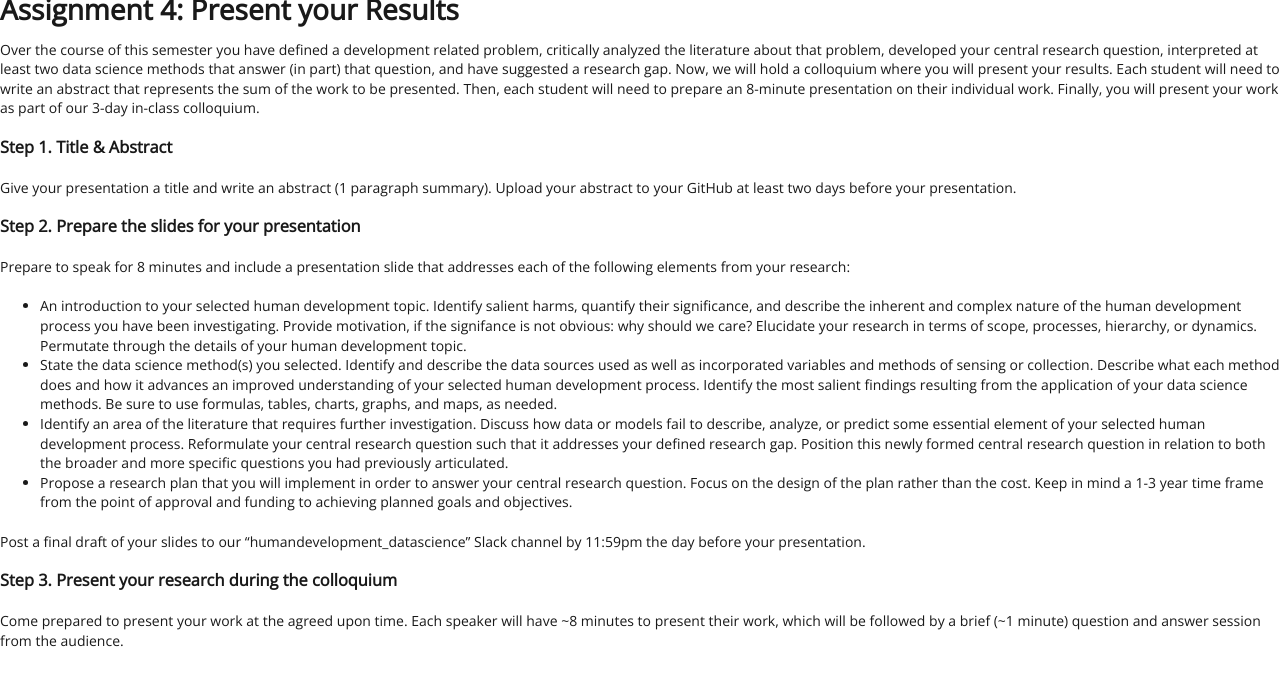
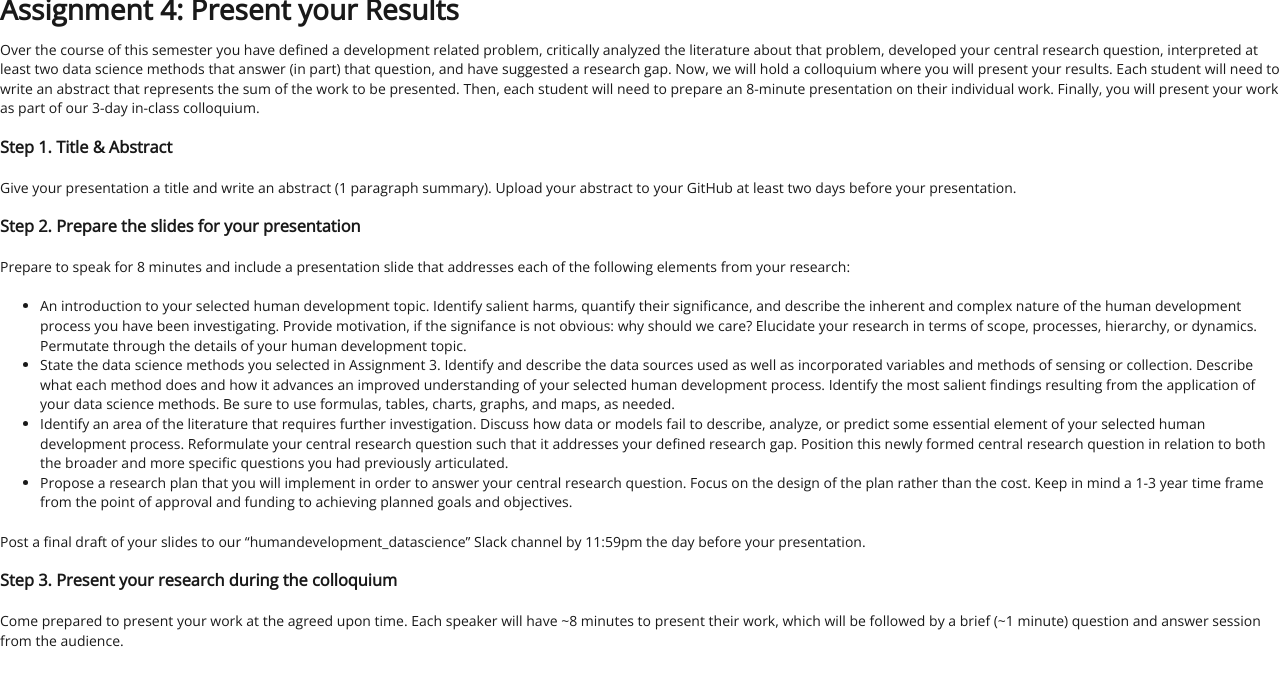
Before and after one commit to EMBrewer/dat150, a Jekyll site: the page built from _posts/2021-09-23-Assignment4.md, in a window 1280 px wide. Shown: the top 686 px of the page. Built offline with Jekyll 4.4.1, drawn with Linux system fonts in a browser that asks for light colours; our own code applies the rules of GitHub Pages for plain Markdown files.

Commit message:
Update 2021-09-23-Assignment4.md

```diff
--- a/_posts/2021-09-23-Assignment4.md
+++ b/_posts/2021-09-23-Assignment4.md
@@ -11,7 +11,7 @@ Give your presentation a title and write an abstract (1 paragraph summary). Uplo
 Prepare to speak for 8 minutes and include a presentation slide that addresses each of the following elements from your research:
 
 * An introduction to your selected human development topic. Identify salient harms, quantify their significance, and describe the inherent and complex nature of the human development process you have been investigating. Provide motivation, if the signifance is not obvious: why should we care? Elucidate your research in terms of scope, processes, hierarchy, or dynamics. Permutate through the details of your human development topic.
-* State the data science method(s) you selected. Identify and describe the data sources used as well as incorporated variables and methods of sensing or collection. Describe what each method does and how it advances an improved understanding of your selected human development process. Identify the most salient findings resulting from the application of your data science methods. Be sure to use formulas, tables, charts, graphs, and maps, as needed.
+* State the data science methods you selected in Assignment 3. Identify and describe the data sources used as well as incorporated variables and methods of sensing or collection. Describe what each method does and how it advances an improved understanding of your selected human development process. Identify the most salient findings resulting from the application of your data science methods. Be sure to use formulas, tables, charts, graphs, and maps, as needed.
 * Identify an area of the literature that requires further investigation. Discuss how data or models fail to describe, analyze, or predict some essential element of your selected human development process. Reformulate your central research question such that it addresses your defined research gap. Position this newly formed central research question in relation to both the broader and more specific questions you had previously articulated.
 * Propose a research plan that you will implement in order to answer your central research question. Focus on the design of the plan rather than the cost. Keep in mind a 1-3 year time frame from the point of approval and funding to achieving planned goals and objectives.
 
```
